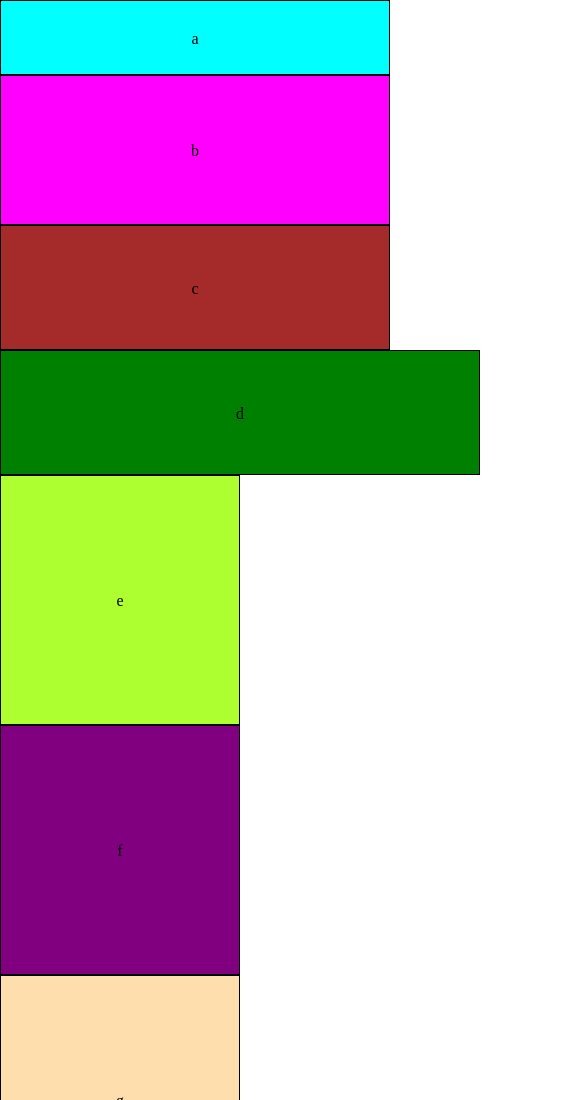
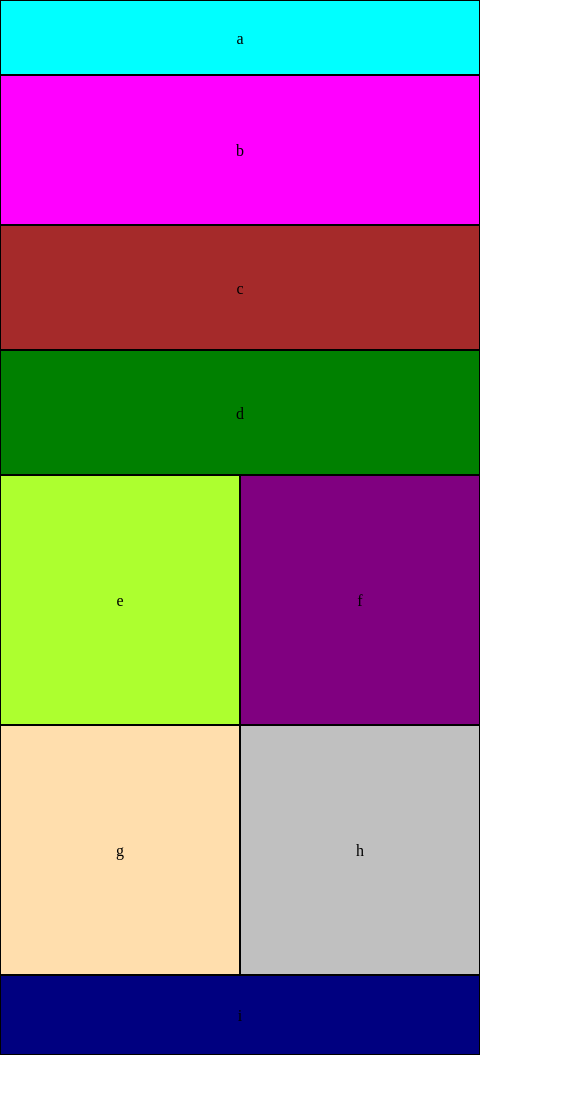
Before and after one commit to lhchandler4/lab-01, a plain HTML site: page index.html in a window 390 px wide. Shown: the top 1100 px of the page, 585 px wide, since content can reach past the window. After the commit the page ends 1056 px from the top, so only its background shows below. Drawn offline with Linux system fonts and the light colour scheme.

Commit message:
finished last formatting issues

```diff
--- a/css/base.css
+++ b/css/base.css
@@ -1,7 +1,9 @@
 body {
-  max-width: 960px;
+  width: 960px;
   margin: 0 auto;
 }
+
+
 
 section {
   box-sizing: border-box;
@@ -179,5 +181,6 @@ section {
     background-color: navy;
     text-align: center;
     float: left;
+    clear: both;
   }
 }
```
